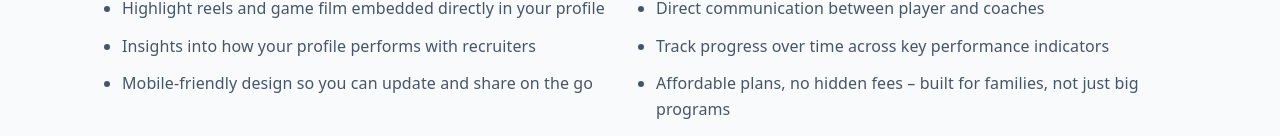
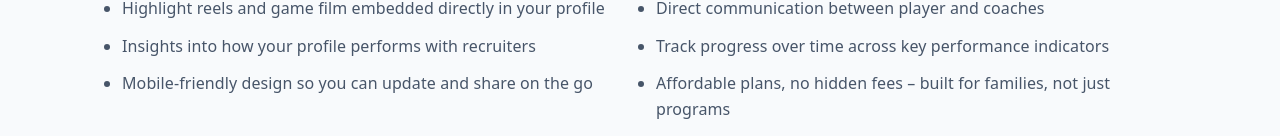
Before and after one commit to mattblittle-create/scoutline-beta, a Next.js app: page /recruiting-journey in a window 1280 px wide. Shown: the part 816-952 px from the top of the page. Built offline with nearby package versions, Linux system fonts and the light colour scheme.

Commit message:
Update page.tsx

```diff
--- a/app/recruiting-journey/page.tsx
+++ b/app/recruiting-journey/page.tsx
@@ -41,7 +41,7 @@ export default function RecruitingJourneyPage() {
   <li>Insights into how your profile performs with recruiters</li>
   <li>Track progress over time across key performance indicators</li>
   <li>Mobile-friendly design so you can update and share on the go</li>
-  <li>Affordable plans, no hidden fees – built for families, not just big programs</li>
+  <li>Affordable plans, no hidden fees – built for families, not just programs</li>
 </ul>
 
       </main>
```
